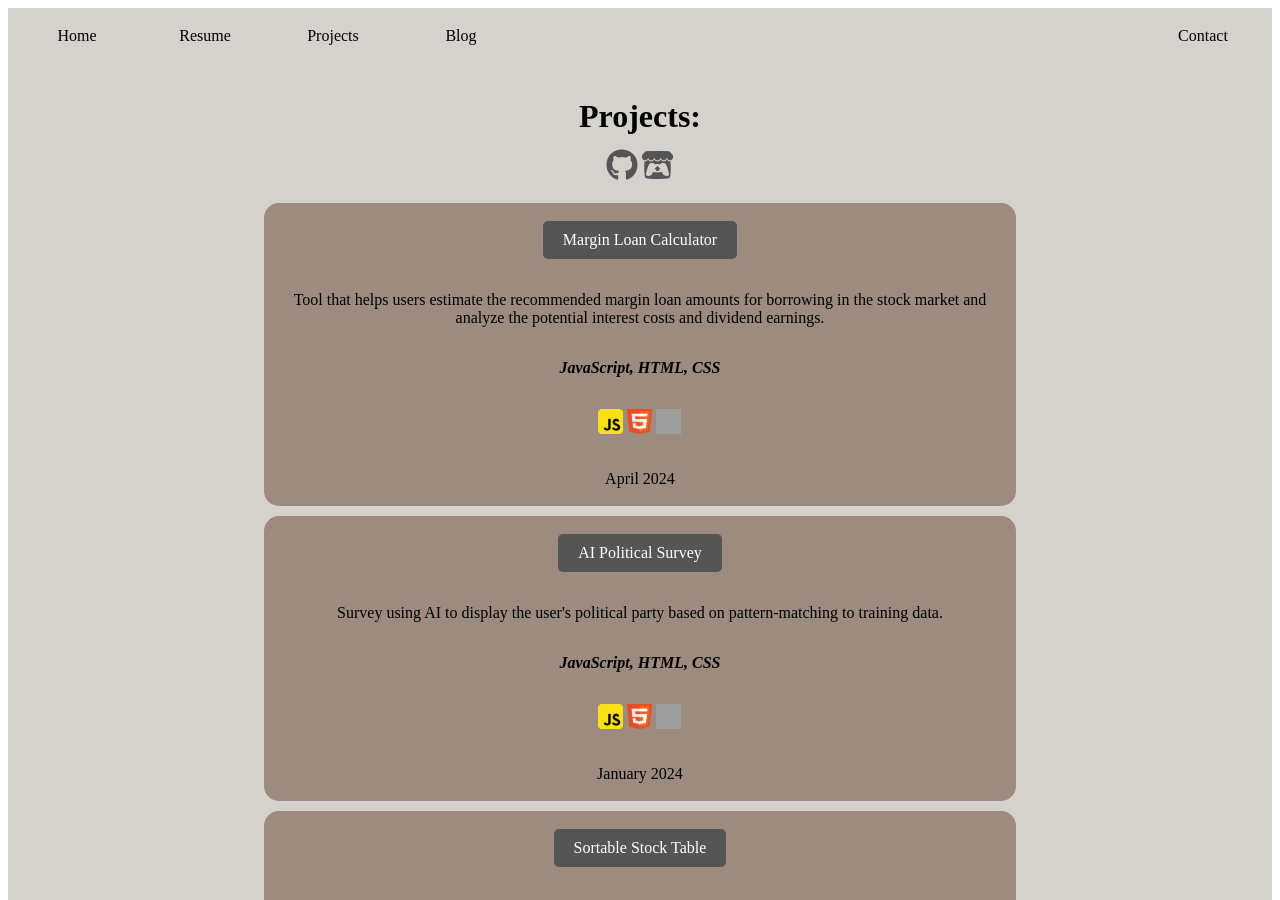
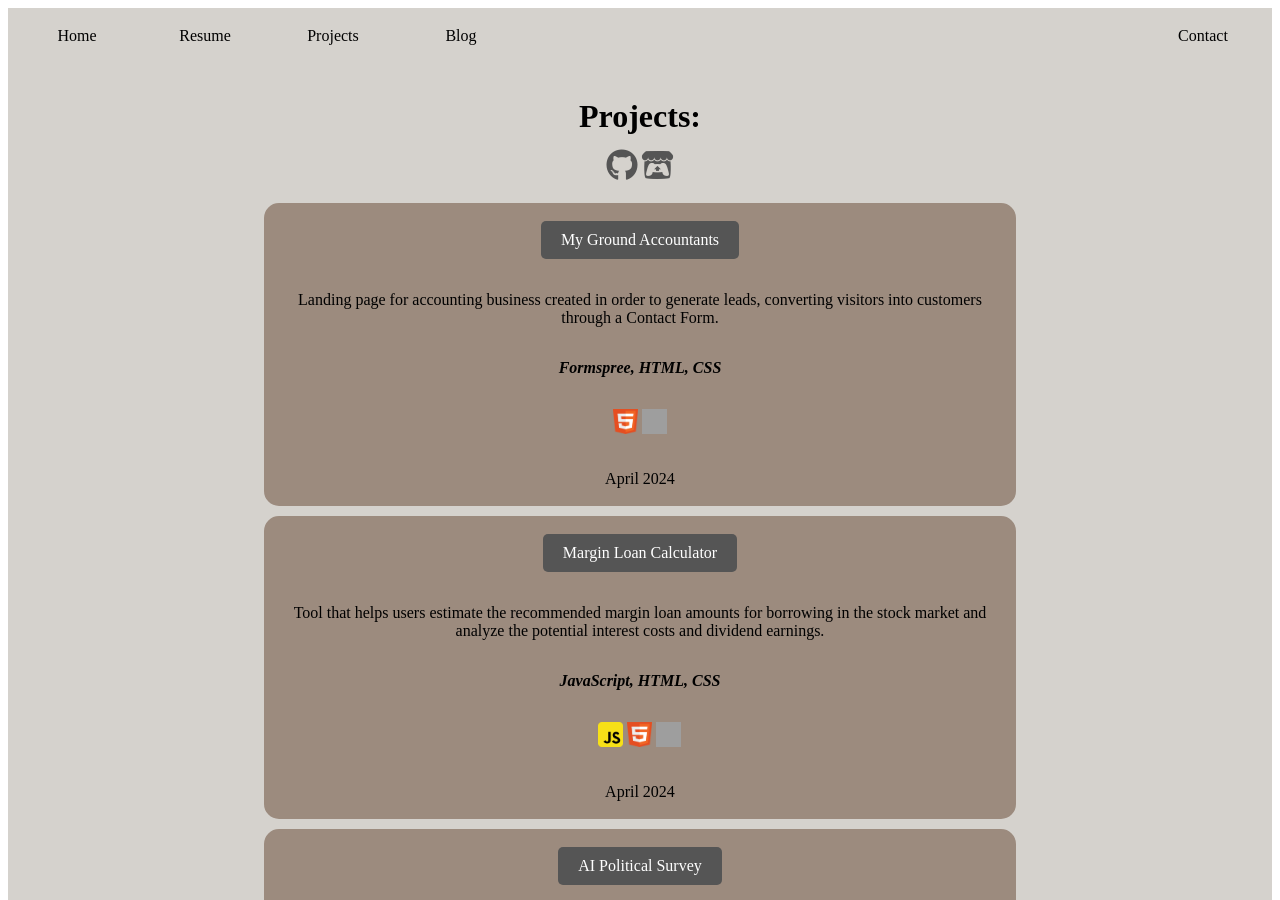
Before and after one commit to Francis-McKee/francis-mckee.github.io, a Jekyll site: the page built from projects.html, in a window 1280 px wide and 900 px high. Built offline with Jekyll 4.4.1, drawn with Linux system fonts in a browser that asks for light colours; nearby versions of some CDN libraries; grey boxes are pictures that could not be loaded.

Commit message:
added new project - My Ground Accountants landing page, April 2024

```diff
--- a/projects.html
+++ b/projects.html
@@ -17,6 +17,16 @@
   <br>
 </div>
 
+<section class="hidden">
+  <p> <a href="https://mygroundaccountants.com" target="_blank" rel="noopener noreferrer"> My Ground Accountants </a> </p>
+  <p> Landing page for accounting business created in order to generate leads, converting visitors into customers through a Contact Form. </p>
+  <p> <i> <b> Formspree, HTML, CSS </b> </i> </p>
+  <p>
+    <img src="/images/icons/html.png"/>
+    <img src="/images/icons/css.png"/>
+  </p>
+  <p> <time datetime="2024-04"> April 2024 </time> </p>
+</section>
 
 <section class="hidden">
   <p> <a href="https://fnmckee.com/margin-calc/" target="_blank" rel="noopener noreferrer"> Margin Loan Calculator </a> </p>
```
